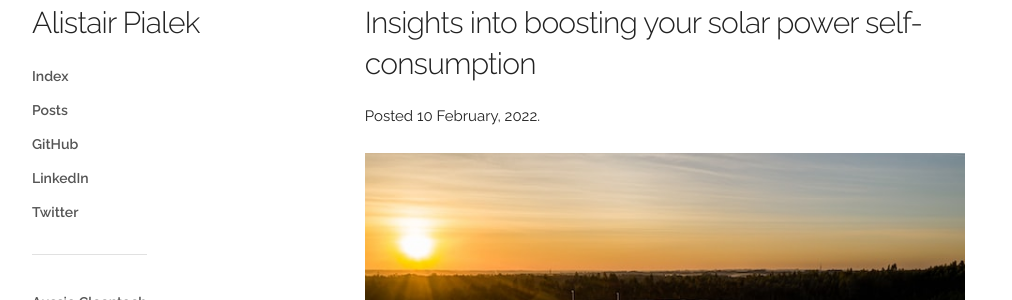
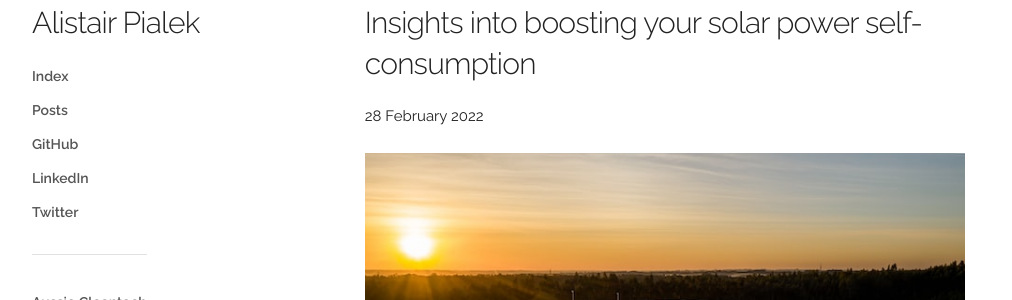
Before and after one commit to alistairpialek/alistairpialek.com, a Jekyll site: the page built from _posts/2022-02-10-solar-insights.md, in a window 1280 px wide and 900 px high. Shown: the part 141-441 px from the top of the window, without its empty margins (128-1140 px from the left). Built offline with Jekyll 4.4.1, drawn with Linux system fonts in a browser that asks for light colours.

Commit message:
fix(date): move to layout (#6)

```diff
--- a/_layouts/post.html
+++ b/_layouts/post.html
@@ -4,4 +4,6 @@ layout: default
 
 <h4>{{ page.title | escape }}</h4>
 
+<p>{{ page.date | date_to_long_string }}</p>
+
 {{content}}
--- a/_posts/2022-02-10-solar-insights.md
+++ b/_posts/2022-02-10-solar-insights.md
@@ -1,11 +1,9 @@
 ---
 layout: post
 title: "Insights into boosting your solar power self-consumption"
-date: 2022-03-01 09:00:00 +1100
+date: 2022-03-01 09:00:00 +1000
 tags: solar
 ---
-
-Posted 10 February, 2022.
 
 <img src="assets/images/solar-panels.jpeg" alt="Pipes" width="600"/>
 
```
Also changed, not shown: _posts/2022-08-19-solahart-atmos-frost-timer.md (+1 -3 lines).
